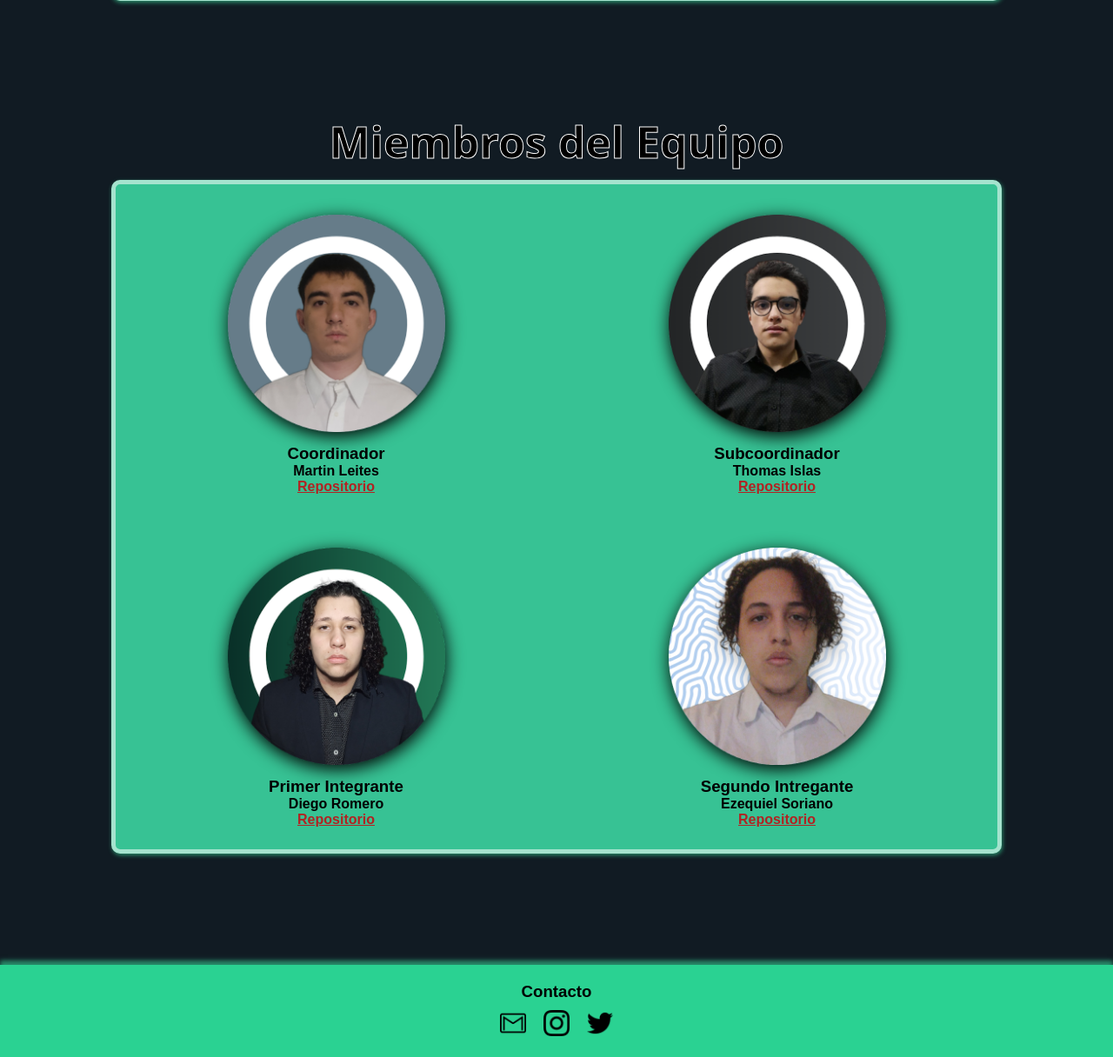
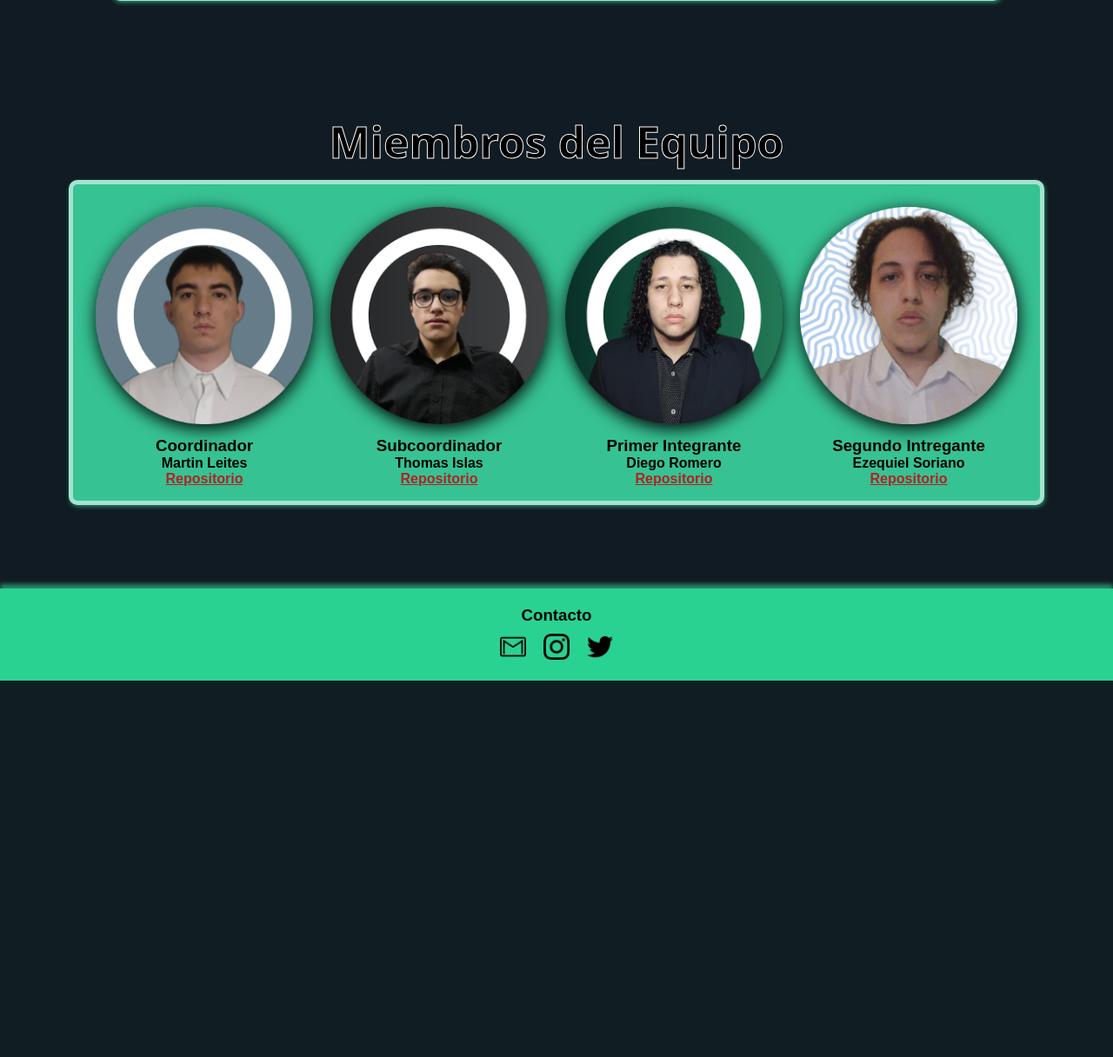
Before and after one commit to TechNexISBO/ProyectoC.U.K, a PHP site: page / in a window 1280 px wide. Shown: the part 1107-2323 px from the top of the page at 87% size. After the commit the page ends 1890 px from the top, so only its background shows below. Run offline with PHP 8.4, Linux system fonts and the light colour scheme.

Commit message:
Se cambia la seccion de los miembros

```diff
--- a/assets/css/style.css
+++ b/assets/css/style.css
@@ -176,8 +176,9 @@ label {
 /*Inicio de los Miembros del Equipo*/
 
 .miembros {
-    margin: 10%;
+    margin: auto;
     text-align: center;
+    width: fit-content;
 }
 
 .miembros h2 {
@@ -189,37 +190,20 @@ label {
 
 .miembros-hijo {
     display: grid;
-    grid-template-columns: repeat(2, 1fr);
-    grid-template-rows: repeat(2, 1fr);
+    grid-template-columns: repeat(4, 1fr);
+    grid-template-rows: 0.5fr;
     grid-column-gap: 0px;
     grid-row-gap: 0px;
 
-    width: 100%;
+    width: fit-content;
+    height: fit-content;
+    padding: 1rem;
+    margin-bottom: 6rem;
     background-color: #37c294;
     margin-top: 10px;
     border-radius: 10px;
     border: solid 5px rgba(255, 255, 255, 0.548);
     box-shadow: 1px 2px 5px #288a69;
-}
-
-#coordinador {
-    grid-area: 1 / 1 / 2 / 2;
-}
-
-#subcoordinador {
-    grid-area: 1 / 2 / 2 / 3;
-}
-
-#primerIntegrante {
-    grid-area: 2 / 1 / 3 / 2;
-}
-
-#segundoIntegrante {
-    grid-area: 2 / 2 / 3 / 3;
-}
-
-.equipo {
-    margin: 5%;
 }
 
 .equipo img {
```
